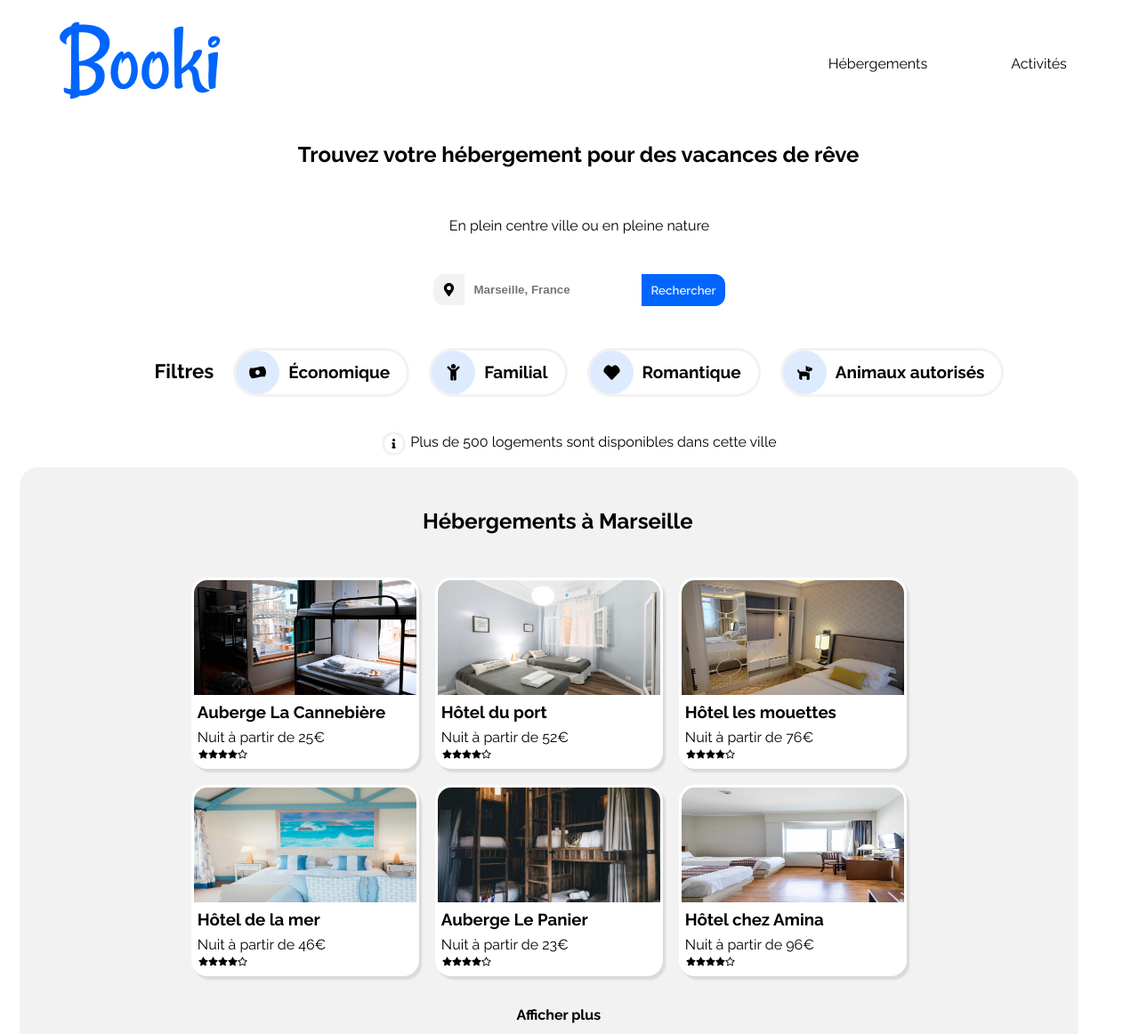
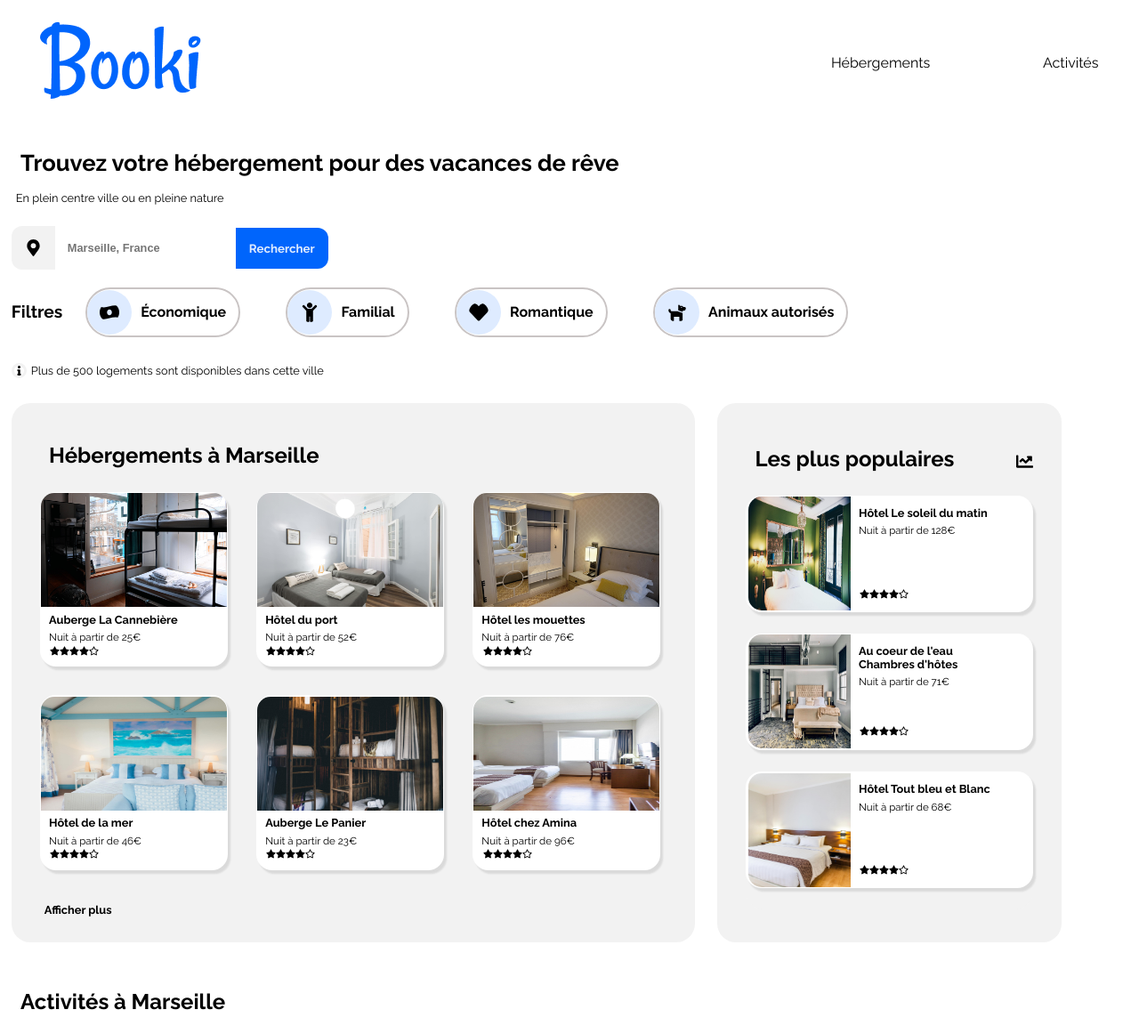
Before and after one commit to WillemJou/Projet-2, a plain HTML site: page index.html in a window 1280 px wide. Shown: the top 1162 px of the page at 89% size. Drawn offline with Linux system fonts and the light colour scheme.

Commit message:
version desktop

```diff
--- a/index.html
+++ b/index.html
@@ -25,10 +25,8 @@
       <img src="img/Booki.png" alt="logo Booki">
     </picture>
     <div class="container">
-    <div class="container_liens_header">
-      <a class="liens" href="#hebergements">Hébergements</a></div>
-
-    <div class="container_liens_header"><a class="liens" href="#activites">Activités</a></div></div>
+      <a class="container_liens_header" href="#hebergements">Hébergements</a>
+      <a class="container_liens_header" href="#activites">Activités</a></div>
     </div>
   </div>
 
@@ -37,7 +35,7 @@
 
 
     <div class="partie_recherche">
-    <h2>Trouvez votre hébergement pour des vacances de rêve</h2>
+    <h2 class="titre_recherche">Trouvez votre hébergement pour des vacances de rêve</h2>
 
     <p>En plein centre ville ou en pleine nature</p>
 
@@ -49,13 +47,13 @@
       <button>Rechercher</button>
     </div>
 
-    <ul class="filtres">
+    <ul class="partie_filtres">
       <h3>Filtres</h3>
     <div class="flex_filtres">
-      <a class="flex_filtres" href="#"><li class="lien_filtre"><img class="logo_filtre" src="img/money.svg"><span class="espace_filtre"></span>Économique</li></a>
-      <a class="flex_filtres" href="#"><li class="lien_filtre"><img class="logo_filtre" src="img/child.svg"><span class="espace_filtre"></span>Familial</li></a>
-      <a class="flex_filtres" href="#"><li class="lien_filtre"><img class="logo_filtre" src="img/heart.svg"><span class="espace_filtre"></span>Romantique</li></a>
-      <a class="flex_filtres" href="#"><li class="lien_filtre"><img class="logo_filtre" src="img/dog.svg"><span class="espace_filtre"></span>Animaux autorisés</li></a>
+      <a class="filtres" href="#"><li class="lien_filtre"><img class="logo_filtre" src="img/money.svg"><span class="espace_filtre"></span>Économique</li></a>
+      <a class="filtres" href="#"><li class="lien_filtre"><img class="logo_filtre" src="img/child.svg"><span class="espace_filtre"></span>Familial</li></a>
+      <a class="filtres" href="#"><li class="lien_filtre"><img class="logo_filtre" src="img/heart.svg"><span class="espace_filtre"></span>Romantique</li></a>
+      <a class="filtres" href="#"><li class="lien_filtre"><img class="logo_filtre" src="img/dog.svg"><span class="espace_filtre"></span>Animaux autorisés</li></a>
       </ul>
     </div>
 
@@ -91,7 +89,7 @@
             </picture>
 
           <h3 class="legende_1">Auberge La Cannebière</h3>
-          <p class="legende_1">Nuit à partir de 25€</p>
+          <div class="legende_2">Nuit à partir de 25€</div>
           <div class="flex_align"><img class="etoile" src="img/star-solid.svg">
           <img class="etoile" src="img/star-solid.svg">
           <img class="etoile" src="img/star-solid.svg">
@@ -113,7 +111,7 @@
             <img class="photo" src="img/hebergements/4_small/fred-kleber-gTbaxaVLvsg-unsplash.jpg" alt="Hôtel du port"/>
           </picture>
           <h3 class="legende_1">Hôtel du port</h3>
-          <p class="legende_1">Nuit à partir de 52€</p>
+          <div class="legende_2">Nuit à partir de 52€</div>
           <div class="flex_align"><img class="etoile" src="img/star-solid.svg"/>
             <img class="etoile" src="img/star-solid.svg"/>
             <img class="etoile" src="img/star-solid.svg"/>
@@ -136,7 +134,7 @@
               alt="Hôtel des mouettes">
           </picture>
           <h3 class="legende_1">Hôtel les mouettes</h3>
-          <p class="legende_1">Nuit à partir de 76€</p>
+          <div class="legende_2">Nuit à partir de 76€</div>
           <div class="flex_align"><img class="etoile" src="img/star-solid.svg">
             <img class="etoile" src="img/star-solid.svg">
             <img class="etoile" src="img/star-solid.svg">
@@ -161,7 +159,7 @@
             <img class="photo" src="img/hebergements/4_small/annie-spratt-Eg1qcIitAuA-unsplash.jpg" alt="Hôtel de la mer">
           </picture>
           <h3 class="legende_1">Hôtel de la mer</h3>
-          <p class="legende_1">Nuit à partir de 46€</p>
+          <div class="legende_2">Nuit à partir de 46€</div>
           <div class="flex_align"><img class="etoile" src="img/star-solid.svg">
             <img class="etoile" src="img/star-solid.svg">
             <img class="etoile" src="img/star-solid.svg">
@@ -183,7 +181,7 @@
             <img class="photo" src="img/hebergements/4_small/nicate-lee-kT-ZyaiwBe0-unsplash.jpg" alt="Auberge le Panier">
           </picture>
           <h3 class="legende_1">Auberge Le Panier</h3>
-          <p class="legende_1">Nuit à partir de 23€</p>
+          <div class="legende_2">Nuit à partir de 23€</div>
           <div class="flex_align"><img class="etoile" src="img/star-solid.svg">
             <img class="etoile" src="img/star-solid.svg">
             <img class="etoile" src="img/star-solid.svg">
@@ -206,7 +204,7 @@
               alt="Hôtel chez Amina">
           </picture>
           <h3 class="legende_1">Hôtel chez Amina</h3>
-          <p class="legende_1">Nuit à partir de 96€</p>
+          <div class="legende_2">Nuit à partir de 96€</div>
           <div class="flex_align"><img class="etoile" src="img/star-solid.svg">
             <img class="etoile" src="img/star-solid.svg">
             <img class="etoile" src="img/star-solid.svg">
@@ -246,10 +244,11 @@
                 alt="Hôtel Le soleil du matin">
             </picture>
 
-            <div class="flex_column"><h3 class="legende_1">Hôtel Le soleil du matin</h3>
-            <p class="legende_1">Nuit à partir de 128€</p>
+           <div class="flex_column"><h3 class="legende_3">Hôtel Le soleil du matin</h3>
+            <div class="legende_2">Nuit à partir de 128€</div>
 
-            <div class="flex_align">
+
+            <div class="flex_align_2">
             <img class="etoile" src="img/star-solid.svg">
               <img class="etoile" src="img/star-solid.svg">
               <img class="etoile" src="img/star-solid.svg">
@@ -270,9 +269,9 @@
               <source class="photo_pop" media="(max-width: 768px)" srcset="img/hebergements/4_small/aw-creative-VGs8z60yT2c-unsplash.jpg">
               <img class="photo_pop" src="img/hebergements/4_small/aw-creative-VGs8z60yT2c-unsplash.jpg" alt="Hôtel Le soleil du matin">
             </picture>
-            <div class="flex_column"><h3 class="legende_1">Au coeur de l'eau Chambres d'hôtes</h3>
-            <p class="legende_1">Nuit à partir de 71€</p>
-            <div class="flex_align">
+            <div class="flex_column"><h3 class="legende_3">Au coeur de l'eau Chambres d'hôtes</h3>
+            <div class="legende_2">Nuit à partir de 71€</div>
+            <div class="flex_align_3">
               <img class="etoile" src="img/star-solid.svg">
                 <img class="etoile" src="img/star-solid.svg">
                 <img class="etoile" src="img/star-solid.svg">
@@ -294,9 +293,9 @@
               <img class="photo_pop" src="img/hebergements/4_small/febrian-zakaria-sjvU0THccQA-unsplash.jpg"
                 alt="Hôtel Tout bleu et blanc">
             </picture>
-            <div class="flex_column"><h3 class="legende_1">Hôtel Tout bleu et Blanc</h3>
-            <p class="legende_1">Nuit à partir de 68€</p>
-            <div class="flex_align">
+            <div class="flex_column"><h3 class="legende_3">Hôtel Tout bleu et Blanc</h3>
+            <div class="legende_2">Nuit à partir de 68€</div>
+            <div class="flex_align_2">
               <img class="etoile" src="img/star-solid.svg">
                 <img class="etoile" src="img/star-solid.svg">
                 <img class="etoile" src="img/star-solid.svg">
@@ -322,11 +321,11 @@
                 <source class="photo_haute" media="(max-width: 768px)"
                   srcset="img/activites/4_small/reno-laithienne-QUgJhdY5Fyk-unsplash.jpg">
                 <img class="photo_haute" src="img/activites/4_small/reno-laithienne-QUgJhdY5Fyk-unsplash.jpg" alt="Vieux Port">
-                <h3>Vieux Port</h3>
+                <h3 class="h3_activites">Vieux Port</h3>
               </picture>
             </div>
 
-            <div class="flex_column">
+            <div class="flex_column_1">
             <div class="descriptif_petite">
               <picture>
                 <source class="photo" media="(min-width: 1824px)"
@@ -336,7 +335,7 @@
                   srcset="img/activites/3_medium/paul-hermann-QFTrLdQIRhI-unsplash.jpg">
                 <source class="photo" media="(max-width: 768px)" srcset="img/activites/4_small/paul-hermann-QFTrLdQIRhI-unsplash.jpg">
                 <img class="photo" src="img/activites/4_small/paul-hermann-QFTrLdQIRhI-unsplash.jpg" alt="Fort de Pomègues">
-                <h3>Fort de Pomègues</h3>
+                <h3 class="h3_activites">Fort de Pomègues</h3>
               </picture>
             </div>
 
@@ -350,7 +349,7 @@
                 <source class="photo" media="(max-width: 768px)" srcset="img/activites/4_small/kevin-hikari-rV_Qd1l-VXg-unsplash.jpg">
                 <img class="photo" src="img/activites/4_small/kevin-hikari-rV_Qd1l-VXg-unsplash.jpg" alt="Île du Frioul">
               </picture>
-              <h3>Île du Frioul</h3>
+              <h3 class="h3_activites">Île du Frioul</h3>
             </div>
             </div>
 
@@ -366,10 +365,10 @@
                 <img class="photo_haute" src="img/activites/4_small/kilyan-sockalingum-NR8-cBCN3aI-unsplash.jpg"
                   alt="Parc National des Calanques">
               </picture>
-              <h3>Parc National des Calanques</h3>
+              <h3 class="h3_activites">Parc National des Calanques</h3>
             </div>
 
-            <div class="flex_column">
+            <div class="flex_column_1">
             <div class="descriptif_petite">
               <picture>
                 <source class="photo_fin" media="(min-width: 1824px)"
@@ -381,7 +380,7 @@
                   srcset="img/activites/4_small/florian-wehde-xW9e8gdotxI-unsplash.jpg">
                 <img class="photo_fin" src="img/activites/4_small/florian-wehde-xW9e8gdotxI-unsplash.jpg" alt="Notre-Dame-de-la-Garde">
               </picture>
-              <h3>Notre-Dame-de-la-Garde</h3>
+              <h3 class="h3_activites">Notre-Dame-de-la-Garde</h3>
             </div>
 
             <div class="descriptif_petite">
@@ -393,7 +392,7 @@
                 <source class="photo_fin" media="(max-width: 768px)" srcset="img/activites/4_small/lena-paulin-wH2-EJoDcV0-unsplash.jpg">
                 <img class="photo_fin" src="img/activites/4_small/lena-paulin-wH2-EJoDcV0-unsplash.jpg" alt="Parc Longchamp">
               </picture>
-              <h3>Parc Longchamp</h3>
+              <h3 class="h3_activites">Parc Longchamp</h3>
             </div>
           </div>
 
--- a/style.css
+++ b/style.css
@@ -2,12 +2,17 @@
 
 body{
     font-family: "Raleway", sans-serif;
-  margin:0px;
+ margin: 0;
   overflow-x: none;
+
 
 }
 
 
+
+ul{
+    padding-inline-start:  0;
+}
 
 .flex_filtres{
     display: flex;
@@ -17,29 +22,48 @@ body{
 
 .flex_align {
     display: flex;
-    align-items: center;
-    padding-left: 5px;
+    padding: 0.3vh 0.8vw 1.2vh 0.8vw;
+
+}
+
+.flex_align_2 {
+    display: flex;
+    padding: 7.3vh 0.8vw 1.2vh 0.8vw;
+
+}
+
+.flex_align_3 {
+    display: flex;
+    padding: 5.3vh 0.8vw 1.2vh 0.8vw;
 
 }
 
 .flex_column{
     display: flex;
     flex-direction: column;
-    justify-content: space-between;
+}
 
-
-
-}
-.les_plus_populaires{
+.flex_column_1{
     display: flex;
     flex-direction: column;
+    gap: 3vh;
+}
 
-
+h2{
+    padding-bottom: 7px;
+    margin-left: 0.8vw;
+}
+h3{
+    font-size: 1.5vw;
+}
+.h3_activites{
+    margin: 1vh 0.2vw 0.6vh 1.3vw;
+    font-size: 1vw;
 }
 
 li{
     list-style: none;
-    margin-left: 22px;
+    cursor: pointer;
 
 }
 
@@ -50,53 +74,45 @@ a{
 
 }
  p{
-     margin-left: 22px;
+     margin: 5px;
+     font-size: 1vw
  }
 
+
+
 .p_info{
-    margin-bottom: 19px;
-    margin-left: 5px;
+    margin-bottom: ;
+    margin-left: ;
 }
 .afficher_plus{
     font-weight: bold;
-    padding: 9px;
+    cursor: pointer;
 }
 
 
-h2 {
-    margin-left: 20px;
+.titre_recherche {
+    font-size: 2vw;
+    margin-bottom: 5px;
 }
-
-h3 {
-    margin-left: 22px;
-}
-
-
-
-
-
 
 header{
     display: flex;
-    margin: 0px 22px;
-    gap: 620px;
+    justify-content: space-between;
 
 
 }
 
 .container{
     display: flex;
-    gap: 200px;
+    gap: 60px;
 }
 
 .container_liens_header{
+    width: 12vw;
 
     display: flex;
     align-items: center;
-    gap: 179px;
     border-top: transparent solid 2px;
-    width: 171px;
-    padding: 5px;
     justify-content: center;
 
 }
@@ -117,33 +133,38 @@ a:hover{
  }
 
 .partie_recherche{
-    margin: 0px 22px;
+    display: flex;
+    flex-direction: column;
+    margin: 1vh 1vw;
+
 }
 .recherche{
     display: flex;
     flex-direction: row;
     align-items: center;
-    margin-top: 29px;
-    margin-bottom: 19px;
+    padding-top: 1.5vw;
+
 
 }
 
 .barre{
-    padding: 10px;
+    color: black;
     border-style: none;
     font-weight: bold;
-
+    font-size: 1vw;
+    padding: 14px;
 }
 
 button{
-    padding: 10px;
+
     background-color: #0065FC;
     color: #deebff;
+    padding: 15px;
     border-top-right-radius: 12px;
     border-bottom-right-radius: 12px;
     border-style: none;
     font-family: "Raleway", sans-serif;
-    font-weight: 600;
+    font-weight: 700;
 
 }
 
@@ -151,31 +172,51 @@ button{
     border-style: none;
     border-top-left-radius: 12px;
     border-bottom-left-radius: 12px;
-    padding: 10px;
-    width: 15px; height: 15px;
+    width: 19px; height: 19px;
+    padding: 15px;
     background-color: #f2f2f2;
-     margin-left: 22px;
+
 
 }
 
-.filtres {
+.partie_filtres {
     display: flex;
-    padding-inline-start: 0%;
-    align-items: center;
     border-color:#f2f2f2;
     border-radius: 39px;
-    font-size: 19px;
 
 }
+
+.flex_filtres{
+    display: flex;
+
+}
+
+.filtres{
+    margin: 0 2vw;
+
+}
+
+.lien_filtre{
+    display: flex;
+    align-items: center;
+    border-style: solid;
+    border-width: 2px;
+    padding: 1px 14px 1px 0;
+    border-color: rgb(201, 196, 196);
+    border-radius: 45px;
+    font-weight: bold;
+
+}
+
 .espace_filtre{
-    padding-left: 10px;
+    padding: 0 0.4vw ;
 }
 
 .logo_filtre{
-    padding: 15px;
+   padding: 14px;
     border-radius: 50px;
     background-color:#deebff;
-    width: 19px; height: 19px;
+    width: 22px; height: 22px;
 
 
 }
@@ -185,21 +226,8 @@ button{
 
 }
 
+.logo_info{
 
-.lien_filtre{
-    display: flex;
-    align-items: center;
-    border-style: solid;
-    border-color:#f2f2f2 ;
-    border-radius: 45px;
-    padding-right: 19px;
-    font-weight: bold;
-
-}
-
-.logo_info{
-    padding: 5px;
-    margin-left: 22px;
     border-style: solid;
     border-color:#f2f2f2 ;
     border-radius: 50px;
@@ -213,46 +241,54 @@ button{
 .info{
     display: flex;
     align-items: center;
-   margin: 0px 22px;
+    margin: 1vh 1vw;
+
 }
 .plus{
 
     display: flex;
     align-items: center;
     justify-content: space-between;
-    padding-right: 22px;
-    padding-top: 29px;
-    background-color: #f2f2f2;
-    border-top-left-radius:21px;
-    border-top-right-radius: 21px;
 
 }
 
 main{
+    width: 98vw;
+    margin: 3vh 1vw 0 1vw;
     display: flex;
     align-content: flex-start;
     flex-flow: column wrap;
-    margin: 0px 22px;
+
 }
 #hebergements{
     display: flex;
    flex-direction: column;
     background-color: #f2f2f2;
     border-radius: 21px;
-    margin-right: 34px;
-    padding: 26px 15px;
+    padding: 3vh 0.5vw 3vh 2.5vw;
 
+}
+
+.les_plus_populaires{
+    display: flex;
+    flex-direction: column;
+    padding: 3.5vh 2.5vw 0 2.5vw;
+    margin-left: 2vw;
+    background-color: #f2f2f2;
+    border-radius: 21px;
+    border-radius: 21px;
 
 }
 
 .mis_en_page{
     display: flex;
     flex-flow: row nowrap;
+    margin-bottom: 4vh;
 
 }
 .liste_1{
     display: flex;
-    justify-content: space-around;
+
 
 }
 
@@ -261,22 +297,25 @@ main{
     flex-direction: column;
     background-color: white;
     border-radius: 18px;
-    margin: 9px;
-    padding: 3px 3px 11px 3px;
+    margin-right: 2.5vw;
+    margin-bottom: 4vh;
     cursor: pointer;
+    padding: 0.2vh 0.4vw 0.2vh 0.1vw;
     box-shadow: 3px 4px 2px #1d1d1d1c;
-
+    width: 16vw;
+    height: 24.2vh;
 }
 
 .descriptif_2{
     display: flex;
     background-color: white;
     border-radius: 18px;
-    padding: 3px 3px 0 4px;
-    margin: 29px 29px 0;
-    align-items: center;
     cursor: pointer;
     box-shadow: 3px 4px 2px #1d1d1d1c;
+    margin-bottom: 3vh;
+    padding: 0.2vh 2vw 0 0.2vw;
+    height: 16.2vh;
+    width: 23vw;
 
 }
 
@@ -285,9 +324,8 @@ main{
     flex-direction: column;
     background-color: white;
     border-radius: 15px;
-    margin: 0 9px 9px 9px;
-    padding-bottom: 10px;
-    width: 305px; height: 400px;
+    width: 20vw;
+    height: 45vh;
     cursor: pointer;
     box-shadow: 3px 4px 4px #1d1d1d5b;
 
@@ -298,65 +336,85 @@ main{
     flex-direction: column;
     background-color: white;
     border-radius: 18px;
-    margin: 0 9px 9px 9px;
+    height: 21vh;
     cursor: pointer;
     box-shadow: 3px 4px 2px #1d1d1d5b;
 
 }
 
 .legende_1{
+    margin-top: 0.3vh;
+    margin-bottom: 0;
+  font-size: 1vw;
+  margin-left: 0.7vw;
 
-    margin: 4px;
+}
+.legende_2{
+    margin-top: 0.7vh;
+    margin-bottom: 0;
+    font-size: 0.9vw;
+    margin-left: 0.7vw;
 }
 
+.legende_3{
+    margin-top: 1.3vh;
+    margin-bottom: 0;
+  font-size: 1vw;
+  margin-left: 0.7vw;
+
+}
 
 
 
 .liste_plus_populaires{
     display: flex;
     flex-flow:column wrap;
-    padding-bottom: 60px;
+
     border-bottom-left-radius: 21px;
     border-bottom-right-radius: 21px;
     background-color: #f2f2f2;
 
 }
 #activites{
-    margin: 39px 0;
-    padding: 29px 25px;
+   width: ;
 }
 .liste_activites{
     display: flex;
-    flex-wrap: wrap;
-    gap: 56px;
-    width: 100%; height: 100%;
+    gap: 4vw;
+    justify-content: space-evenly;
     border-radius: 26px;
 
 }
 
 
+
+
 .photo{
-    width: 250px; height: 129px;
+    width: 16.3vw;
+    height: 16vh;
     border-top-left-radius:15px;
     border-top-right-radius: 15px;
 
 }
 
 .photo_fin{
-    width: 270px; height: 140px;
+    width: 17vw;
+    height: 16vh;
     border-top-left-radius:15px;
     border-top-right-radius: 15px;
 
 }
 
 .photo_pop{
-    width: 129px; height: 132px;
+    width: 9vw;
+    height: 16vh;
     border-bottom-left-radius:15px;
     border-top-left-radius:15px;
 }
 
 .photo_haute{
-    width: 305px; height: 349px;
+    width: 20vw;
+    height: 40vh;
     border-top-left-radius:15px;
     border-top-right-radius: 15px;
 }
@@ -365,109 +423,21 @@ footer{
     display: flex;
     gap: 200px;
     background-color: #f2f2f2;
+    margin-top: 6vh;
+    padding: 1vh 2.5vw 3.8vh 3.5vw;
+    margin-left: 0;
+    margin-bottom: 0;
 
 
 }
 
 footer h3{
-    margin-bottom: 0px;
+
 }
 
 
 .article_footer{
     display: flex;
     flex-direction: column;
-    padding-bottom: 39px;
-    margin: 0 0 0 29px;
-}
-
-
-@media screen and (max-width: 1529px) {
-    body{
-        display: flex;
-        flex-direction: column;
-    }
-
-
-    header{
-        gap: 68px;
-        justify-content: space-between;
-    }
-
-    .partie_recherche{
-        display: flex;
-        flex-direction: column;
-        align-items: center;
-    }
-    .info{
-        justify-content: center;
-
-    }
-
-    h2{
-        display: flex;
-        justify-content: center;
-        padding-bottom: 20px;
-    }
-
-    .container{
-        gap: 0px;
-    }
-
-    .mis_en_page{
-        flex-direction: column;
-        width: 99%;
-
-    }
-    #hebergements {
-
-        align-items: center;
-        margin-bottom: 20px;
-
-
-    }
-    #activites{
-        width: 99%;
-    }
-
-    .liste_1{
-        justify-content: space-evenly;
-    }
-    .liste_activites{
-        flex-direction: row;
-
-
-    }
-    .liste_plus_populaires{
-        flex-flow:row nowrap;
-        align-items: center;
-
-    }
-
-    .les_plus_populaires{
-        margin-right: 34px;
-
-
-    }
-    .plus{
-
-        gap:10%;
-    align-items: baseline;
-    justify-content: center;
-
-
-
-    }
-    footer{
-        width:100%;
-    }
-}
-
-
-
-@media screen and (max-width: 992px){
-  .filtres{
-      flex-direction: column;
-  }
 
 }
```
